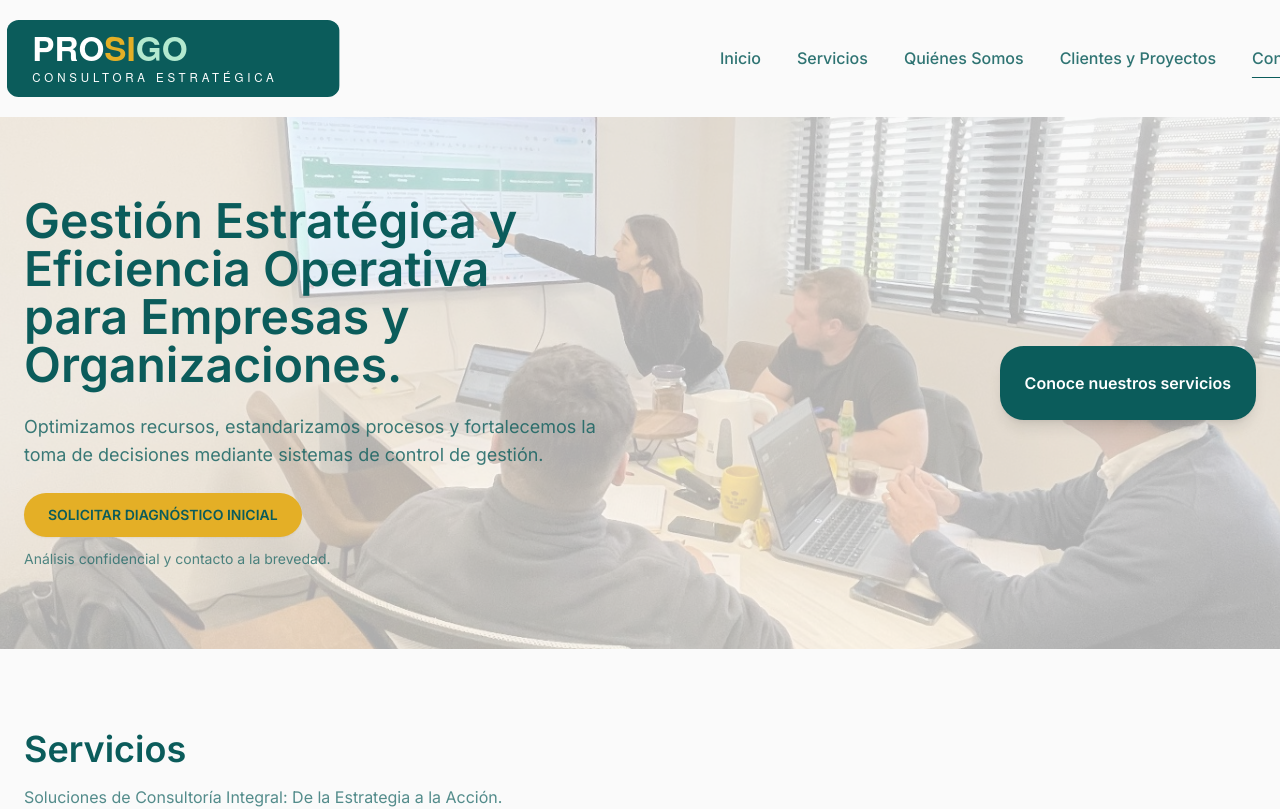
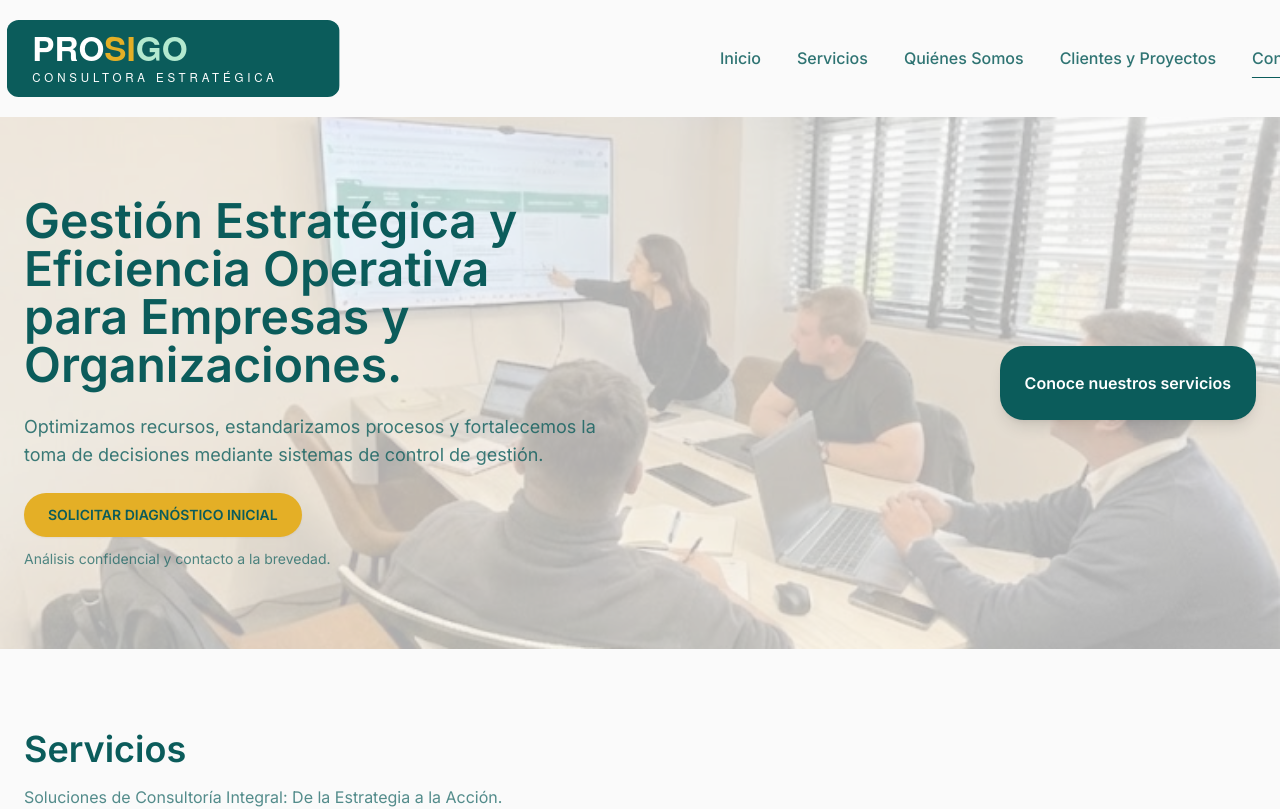
Before and after one commit to medinabenjamin/landing_page_test, a Next.js app: page / in a window 1280 px wide. Shown: the top 809 px of the page. Built offline with nearby package versions, Linux system fonts and the light colour scheme.

Commit message:
Remove binary hero image duplication and use existing public asset

```diff
--- a/src/components/Hero.tsx
+++ b/src/components/Hero.tsx
@@ -10,7 +10,7 @@ export default function Hero() {
     >
       <div
         aria-hidden
-        className="pointer-events-none absolute inset-0 bg-[url('/hero-background.svg')] bg-cover bg-center opacity-30"
+        className="pointer-events-none absolute inset-0 bg-[url('/Hero-image-2.jpeg')] bg-cover bg-center opacity-30"
       />
       <div className="relative z-10 mx-auto flex max-w-[83rem] flex-col gap-10 px-6 py-20 md:flex-row md:items-center md:justify-between">
         <Stagger
```
